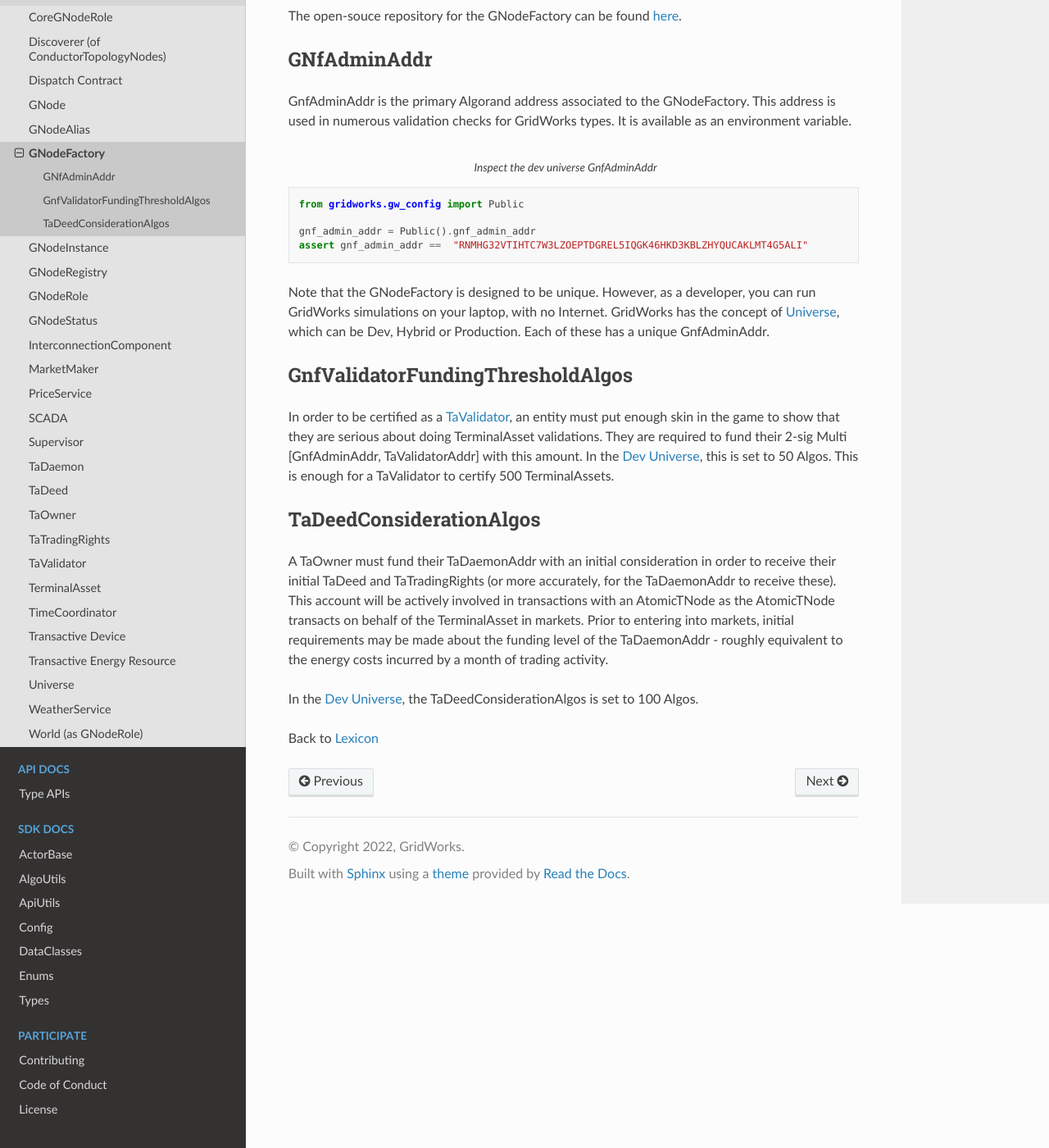
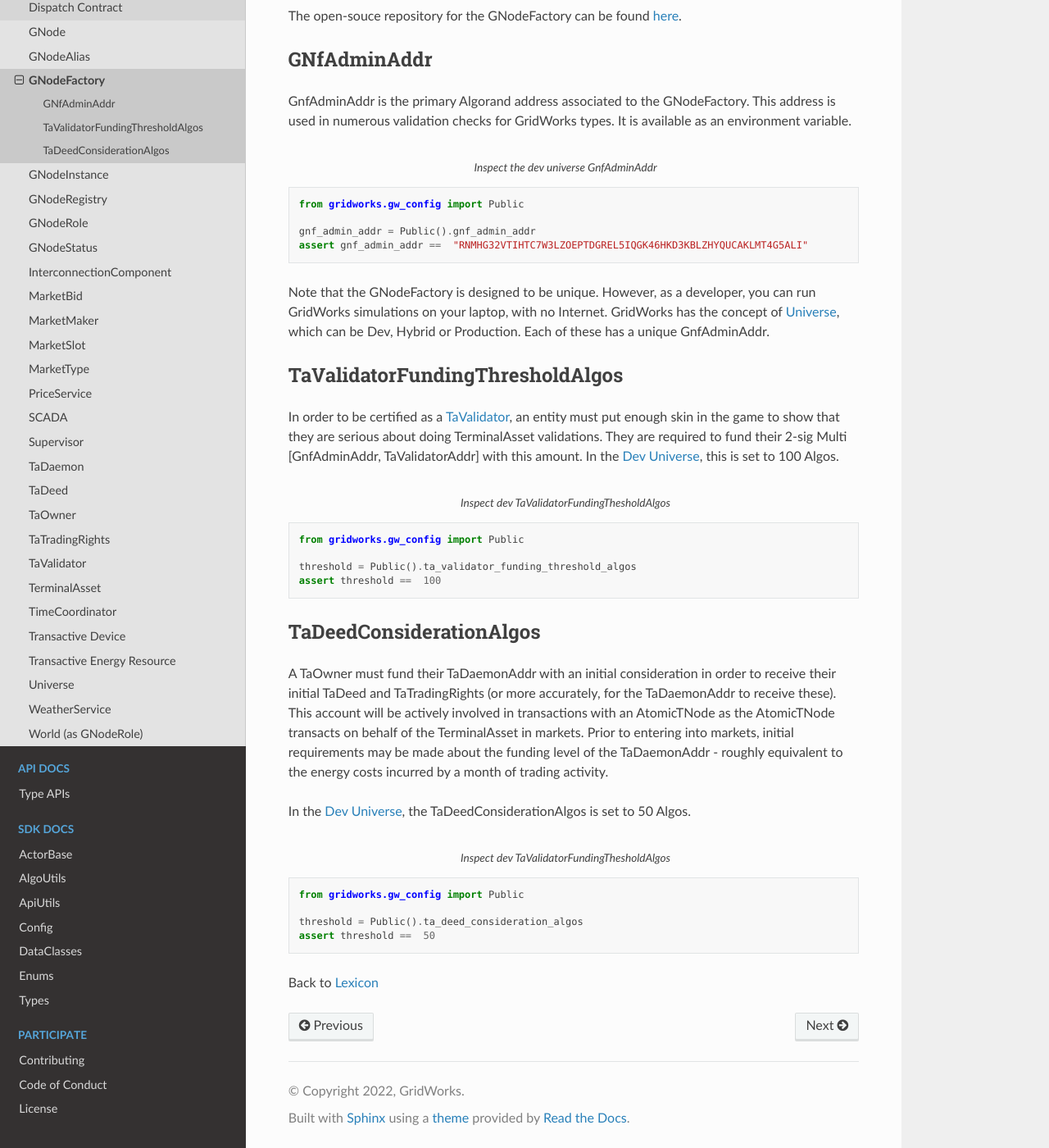
Before and after one commit to thegridelectric/gridworks, a Sphinx documentation site: the page built from docs/g-node-factory.rst, in a window 1280 px wide and 1400 px high, scrolled down 968 px. Shown: the whole window at 82% size. Built offline with Sphinx 7.4.7 and the Read the Docs theme 2.0.0, drawn with Linux system fonts in a browser that asks for light colours.

```diff
--- a/docs/g-node-factory.rst
+++ b/docs/g-node-factory.rst
@@ -56,20 +56,27 @@
    assert gnf_admin_addr ==  "RNMHG32VTIHTC7W3LZOEPTDGREL5IQGK46HKD3KBLZHYQUCAKLMT4G5ALI"
 
 
-
 Note that the GNodeFactory is designed to be unique. However, as a developer, you can run
 GridWorks simulations on your laptop, with no Internet.  GridWorks has the concept
 of `Universe <universe.html>`_, which can be Dev, Hybrid or Production. Each of these has a unique
 GnfAdminAddr.
 
 
-GnfValidatorFundingThresholdAlgos
+TaValidatorFundingThresholdAlgos
 ^^^^^^^^^^^^^^^^^^^^^^^^^^^^^^^^^^
 In order to be certified as a `TaValidator <ta-validator.html>`_, an entity must put enough
 skin in the game to show that they are serious about doing TerminalAsset validations. They
 are required to fund their 2-sig Multi [GnfAdminAddr, TaValidatorAddr] with this amount.
-In the `Dev Universe <universe.html>`_, this is set to 50 Algos. This is enough for a
-TaValidator to certify 500 TerminalAssets.
+In the `Dev Universe <universe.html>`_, this is set to 100 Algos.
+
+.. code-block:: python
+   :caption: Inspect dev TaValidatorFundingThesholdAlgos
+
+   from gridworks.gw_config import Public
+
+   threshold = Public().ta_validator_funding_threshold_algos
+   assert threshold ==  100
+
 
 TaDeedConsiderationAlgos
 ^^^^^^^^^^^^^^^^^^^^^^^^^
@@ -80,7 +87,16 @@
 markets, initial requirements may be made about the funding level of the TaDaemonAddr - roughly
 equivalent to the energy costs incurred by a month of trading activity.
 
-In the `Dev Universe <universe.html>`_, the TaDeedConsiderationAlgos is set to 100 Algos.
+In the `Dev Universe <universe.html>`_, the TaDeedConsiderationAlgos is set to 50 Algos.
+
+.. code-block:: python
+   :caption: Inspect dev TaValidatorFundingThesholdAlgos
+
+   from gridworks.gw_config import Public
+
+   threshold = Public().ta_deed_consideration_algos
+   assert threshold ==  50
+
 
 
 Back to `Lexicon <lexicon.html>`_
--- a/docs/lexicon.rst
+++ b/docs/lexicon.rst
@@ -20,7 +20,10 @@
     GNodeRole <g-node-role>
     GNodeStatus <g-node-status>
     InterconnectionComponent <interconnection-component>
+    MarketBid <market-bid>
     MarketMaker <market-maker>
+    MarketSlot <market-slot>
+    MarketType <market-type>
     PriceService <price-service>
     SCADA <scada>
     Supervisor <supervisor>
--- a/docs/sdk-types.rst
+++ b/docs/sdk-types.rst
@@ -8,7 +8,6 @@
 `here <api-sdk-abi.html>`_, and examine their API specifications `here <apis/types.html>`_.
 The Python classes below also come with methods for translating back and
 forth between type instances and Python objects.
-
 
 
 .. automodule:: gridworks.types
--- a/docs/ta-deed.rst
+++ b/docs/ta-deed.rst
@@ -51,7 +51,7 @@
 TerminalAssets. Note that a centralized registry must be involved in this process in order
 to ensure various uniqueness constraints (bijection between Transactive Devices and TerminalAssets,
 unique GNode for any GNodeAlias across time, and unique unique GNodeAlias for any GNode at any
-instant of time). This centralized registry is the `GNodeFactory <g-node-factory.html`_, and this is why the creation
+instant of time). This centralized registry is the `GNodeFactory <g-node-factory.html>`_, and this is why the creation
 of a TaDeed is an act of co-creation (requiring both signatures) between the GNodeFactory and
 a TaValidator.
 
--- a/pyproject.toml
+++ b/pyproject.toml
@@ -1,6 +1,6 @@
 [tool.poetry]
 name = "gridworks"
-version = "0.0.7"
+version = "0.0.8"
 description = "Gridworks"
 authors = ["GridWorks <gridworks@gridworks-consulting.com>"]
 license = "MIT"
```
Also changed, not shown: docs/g-node-instance.rst (+0 -28 lines), docs/market-bid.rst (added, +25 -0 lines), docs/market-slot.rst (added, +21 -0 lines), docs/market-type.rst (added, +12 -0 lines), docs/representation-contract.rst (added), 4 other files.
